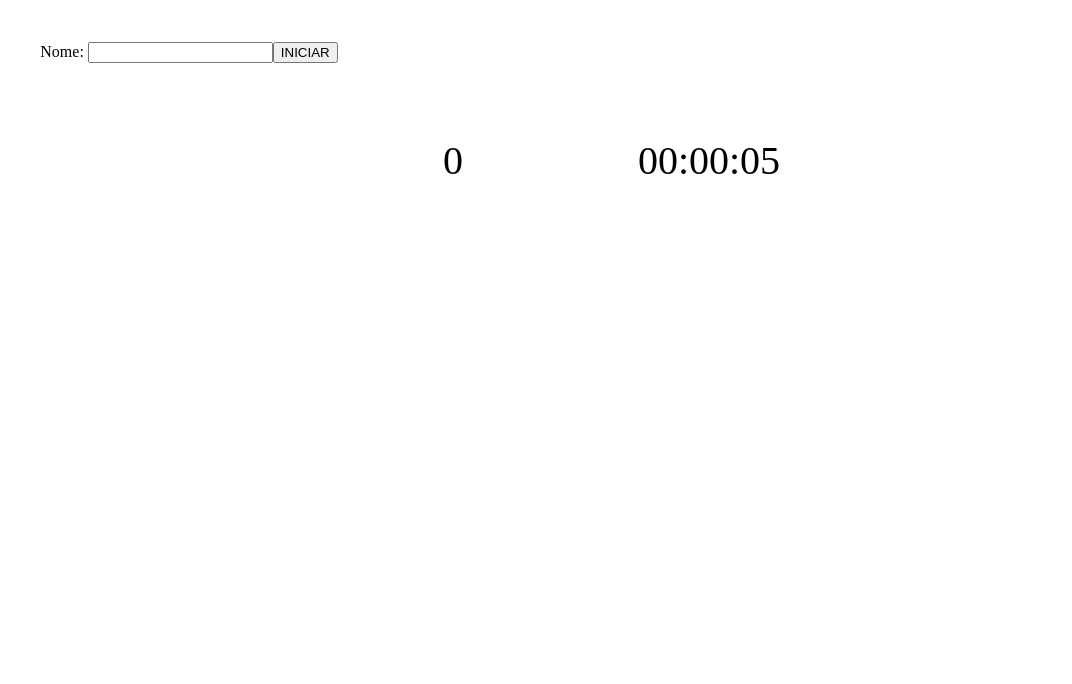
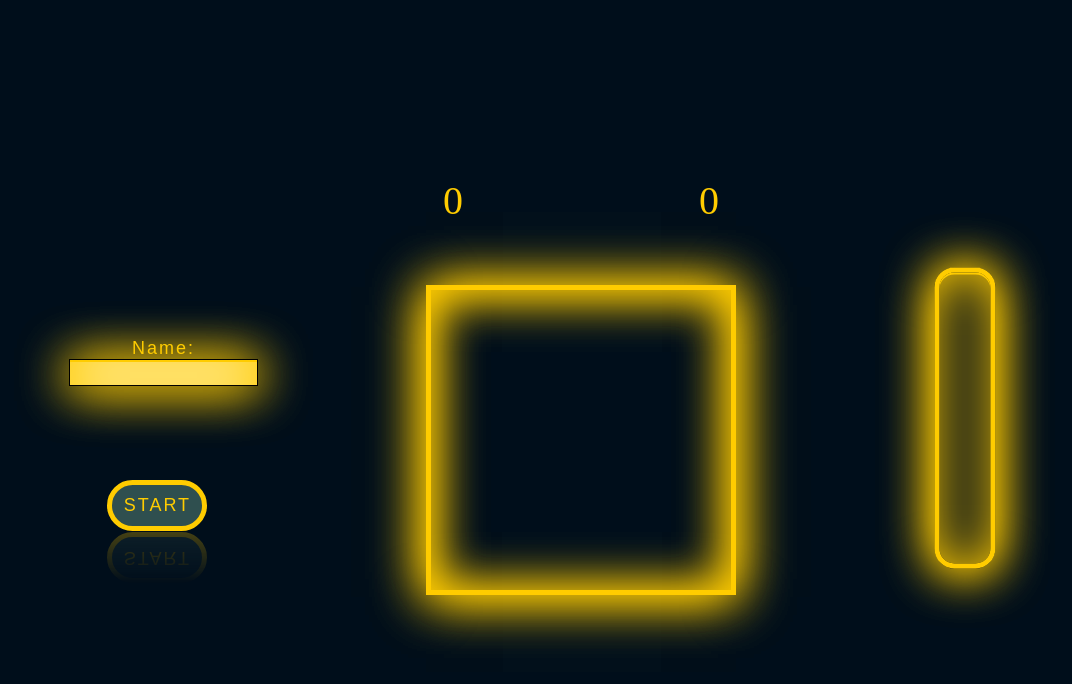
Before and after one commit to Rainer-Nery/Snakegameybyarr, a plain HTML site: page index.html in a window 1280 px wide. Shown: the whole page, without its empty margins (59-1131 px from the left). Drawn offline with Linux system fonts and the light colour scheme; a web font is replaced by a local one.

Commit message:
Changed the game style

```diff
--- a/css/style.css
+++ b/css/style.css
@@ -1,6 +1,6 @@
 #gameCanvas {
   position: absolute;
-        top: 50%;
+  top: 55%;
   left: 50%;
   transform: translate(-50%, -50%);
 }
@@ -9,15 +9,97 @@
   position: absolute;
   font-size: 40px;
   font-family: 'Antic Slab', serif;
-        top: 20%;
+  top: 25%;
   left: 40%;
   transform: translate(-50%, -50%);
+  color: #ffcc00 ;
 }
+
 #time {
   position: absolute;
   font-size: 40px;
   font-family: 'Antic Slab', serif;
-        top: 20%;
+  top: 25%;
   left: 60%;
   transform: translate(-50%, -50%);
+  color: #ffcc00 ;
 }
+
+.back {
+  background-color: #000e1b;
+  color: aliceblue;
+}
+
+#ranking {
+  color: aliceblue;
+  position: absolute;
+  top: 50%;
+  left: 80%;
+  transform: translate(-50%, -50%);
+  font-size: 18px;
+  color: #ffcc00;
+  font-family: Arial, Helvetica, sans-serif;
+  border: 2px solid #ffcc00;
+  width: fit-content;
+  height: 30%;
+  box-shadow:  0 2px 0px 0 #ffcc00 inset, 0 2px 50px 0 #ffcc00, 0 2px 50px 0 #ffcc00 inset, 0 2px 50px 0 #ffcc00;
+  border: 5px solid #ffcc00;
+  border-radius: 20px;
+  text-align: left;
+  padding: 2%;
+  font-size: 18px;
+  color: #ffcc00;
+  font-family: Arial, Helvetica, sans-serif;
+  font-weight: 400;
+  border: 5px solid #ffcc00;
+  letter-spacing: 2px;
+}
+
+.button {
+  text-align: center;
+  position: absolute;
+  left: 13%;
+  top: 60%;
+  width: 100px;
+  padding: 10px;
+  font-size: 18px;
+  color: #ffcc00;
+  font-family: Arial, Helvetica, sans-serif;
+  font-weight: 400;
+  border: 5px solid #ffcc00;
+  letter-spacing: 2px;
+  cursor: pointer;
+  border-radius: 100px;
+  -webkit-box-reflect: below 1px linear-gradient(transparent, #0004);
+  transition: 1.5s;
+  background-color: darkslategrey;
+}
+
+.button:hover {
+  box-shadow: 0 2px 0px 0 #ffcc00 inset, 0 2px 50px 0 #ffcc00, 0 2px 50px 0 #ffcc00 inset, 0 2px 50px 0 #ffcc00;
+  text-shadow: 0 0 5px #ffcc00;
+}
+
+input[type=text] {
+  border: 1px solid black;
+  box-shadow:  0 2px 0px 0 #ffcc00 inset, 0 2px 50px 0 #ffcc00, 0 2px 50px 0 #ffcc00 inset, 0 2px 50px 0 #ffcc00;
+  padding: 5px;
+}
+
+.name{
+  color: #ffcc00;
+  font-family: Arial, Helvetica, sans-serif;
+  font-weight: 400;
+  font-size: 18px;
+  letter-spacing: 2px;
+  top: 40%;
+  left: 10%;
+  position: absolute;
+  display: grid;
+}
+
+
+#gameCanvas{
+  box-shadow:  0 2px 50px 0 #ffcc00 inset, 0 2px 50px 0 #ffcc00, 0 2px 50px 0 #ffcc00 inset, 0 2px 50px 0 #ffcc00;
+  border: 5px solid #ffcc00;
+}
--- a/index.html
+++ b/index.html
@@ -1,5 +1,6 @@
 <!DOCTYPE html>
 <html>
+
 <head>
 	<title>Snake Game</title>
 	<meta charset="UTF-8">
@@ -20,10 +21,15 @@
 	</audio>
 </head>
 
-  <body>
+<body class="back">
 
-	 <div style="text-align:center;width:480px;">	<br>
-            <p> Nome: <input type="text" id="player"><button id="iniciar" onclick="init()" >INICIAR</button> </p>
+	<div style="text-align:center;width:480px;"> <br>
+		<p class="name"> Name:
+			<input type="text" id="player">
+			<label id="errolabel" for="player" style="color: red; font-size: 75%; visibility: hidden; padding-top: .3em;">INSIRA UM NOME</label>
+		</p>
+
+		<button id="iniciar" class="button" *ngif onclick="startButton()">START</button>
 		<br>
 	<p id="ranking"></p>
 	</div>
@@ -33,7 +39,8 @@
 
 	<link rel="stylesheet" href="css/style.css">
 
-	<script  src="js/index.js"></script>
+	<script src="js/index.js"></script>
 
 </body>
+
 </html>
--- a/js/index.js
+++ b/js/index.js
@@ -1,11 +1,13 @@
+var NOTSTARTED = true;
 
 const GAME_SPEED = 100;
-    const CANVAS_BORDER_COLOUR = 'black';
-    const CANVAS_BACKGROUND_COLOUR = "white";
+const CANVAS_BORDER_COLOUR = 'yellow';
+const CANVAS_BACKGROUND_COLOUR = "black";
 const SNAKE_COLOUR = 'Aqua';
 const SNAKE_BORDER_COLOUR = 'darkgreen';
 const FOOD_COLOUR = 'red';
 const FOOD_BORDER_COLOUR = 'darkred';
+
 //Relogio
 
 var fontType = "stab"
@@ -18,15 +20,16 @@
 var actualPlayer;
 var ranking;
 var actualScore = 0;
-	var playerScore = {name : "", score : 0};
+var playerScore = { name: "", score: 0 };
 
+var gameStarted = false;
 
 let snake = [
-      {x: 150, y: 150},
-      {x: 140, y: 150},
-      {x: 130, y: 150},
-      {x: 120, y: 150},
-      {x: 110, y: 150}
+  { x: 150, y: 150 },
+  { x: 140, y: 150 },
+  { x: 130, y: 150 },
+  { x: 120, y: 150 },
+  { x: 110, y: 150 }
 ]
 
 //Audios
@@ -73,20 +76,33 @@ function pauseAudio() {
 function main() {
 
   // Se o jogo terminar tera retorno para parar o jogo
-      if (didGameEnd()){
+  if (didGameEnd()) {
+  stopGame();
+
+    //resetgame();
+
+    //return;
+  }
+
+  runGame();
+
+}
+
+function stopGame() {
   saveScore();
   showRanking();
-		//resetgame();
   death.play();
   pauseAudio();
+  mustStop = false;
+  console.log("teste");
   return;
 }
 
+function runGame() {
   setTimeout(function onTick() {
     changingDirection = false;
     clearCanvas();
     drawFood();
-
     advanceSnake();
     drawSnake();
     playAudio()
@@ -94,25 +110,24 @@ function pauseAudio() {
     main();
   }
     , GAME_SPEED)
+}
 
-    }
 
 /**
  * Change the background colour of the canvas to CANVAS_BACKGROUND_COLOUR and
  * draw a border around it
  */
-	 function resetgame()
-	 {
-		 <!--
+function resetgame() {
   function timedRefresh(timeoutPeriod) {
-	setTimeout("location.reload(true);",timeoutPeriod);
+    setTimeout("location.reload(true);", timeoutPeriod);
   }
 
-window.onload = timedRefresh(2000);
+  window.onload = timedRefresh(3000);
 }
 function clearCanvas() {
   //  Select the colour to fill the drawing
   ctx.fillStyle = CANVAS_BACKGROUND_COLOUR;
+
   //  Select the colour for the border of the canvas
   ctx.strokestyle = CANVAS_BORDER_COLOUR;
 
@@ -139,7 +154,7 @@ window.onload = timedRefresh(2000);
  */
 function advanceSnake() {
   // Create the new Snake's head
-      const head = {x: snake[0].x + dx, y: snake[0].y + dy};
+  const head = { x: snake[0].x + dx, y: snake[0].y + dy };
   // Add the new head to the beginning of snake body
   snake.unshift(head);
 
@@ -163,21 +178,22 @@ window.onload = timedRefresh(2000);
 //-------------------------------------------------------
 
 ///Formata o tempo
-function formatTime (time) {
+function formatTime(time) {
   var tmp = Math.floor(time / 1000);
   var second = tmp % 60;
-  if (second < 10) {second = '0' + second};
+  if (second < 10) { second = '0' + second };
   tmp = Math.floor(tmp / 60);
   var minute = tmp % 60;
-  if (minute < 10) {minute = '0' + minute};
+  if (minute < 10) { minute = '0' + minute };
   tmp = Math.floor(tmp / 60);
   var hour = tmp;
-  if (hour < 10) {hour = '0' + hour};
+  if (hour < 10) { hour = '0' + hour };
   return hour + ':' + minute + ':' + second;
 }
 //Animação
 
 function animate() {
+  if (didGameEnd() == false && NOTSTARTED == false) {
     var startTime = +new Date();
     var step = function () {
       time = +new Date() - startTime + dTime;
@@ -185,10 +201,13 @@ function animate() {
       // Desenhando Tempo
       document.getElementById('time').innerHTML = formatTime(time);
 
-
+      if (didGameEnd() == false && NOTSTARTED == false) {
         requestAnimationFrame(step)
       }
+    }
+  }
   step();
+
 };
 
 
@@ -220,7 +239,7 @@ function animate() {
  * @param { number } max - The maximum number the random number can be
  */
 function randomTen(min, max) {
-      return Math.round((Math.random() * (max-min) + min) / 10) * 10;
+  return Math.round((Math.random() * (max - min) + min) / 10) * 10;
 }
 
 /**
@@ -253,15 +272,22 @@ function animate() {
  */
 function drawSnakePart(snakePart) {
   // Set the colour of the snake part
-      ctx.fillStyle = SNAKE_COLOUR;
-
+  //ctx.fillStyle = SNAKE_COLOUR;
+  ctx.secondcolor = "red";
   // Set the border colour of the snake part
   ctx.strokestyle = SNAKE_BORDER_COLOUR;
 
   // Draw a "filled" rectangle to represent the snake part at the coordinates
   // the part is located
+  var grd = ctx.createLinearGradient(0, 0, 300, 0);
+  grd.addColorStop(0, "white");
+  grd.addColorStop(1, "black");
+
+  ctx.fillStyle = grd;
+
   ctx.fillRect(snakePart.x, snakePart.y, 10, 10);
-
+  ctx.shadowBlur = 10;
+  ctx.shadowColor = "red";
   // Draw a border around the snake part
   ctx.strokeRect(snakePart.x, snakePart.y, 10, 10);
 }
@@ -286,10 +312,18 @@ function animate() {
   if (jsonFile != null) {
     ranking = JSON.parse(jsonFile);
   } else { //Qdo ainda não existe ranking
-        ranking = {players:[]};
+    ranking = { players: [] };
   }
-    var pontuacoes = ranking.players;
+
+  var pontuacoes = ranking.players.sort(
+    function (a, b) { return b.score - a.score }
+  ).slice(0, 5);
+  ;
+
+  if (playerScore.score > pontuacoes[4].score) {
     pontuacoes.push(playerScore);
+    ctx.color = "Green";
+  }
   ranking.players = pontuacoes;
 
   var objJSON = JSON.stringify(ranking);
@@ -298,26 +332,40 @@ function animate() {
 }
 
 function showRanking() {
-    var text = "<h2> Ranking: </h2>";
+  var text = "<h2> Rank: </h2>";
+
   var pontuacoes = ranking.players;
 
+
   for (i in pontuacoes) {
-        text = text + "Nome: " + pontuacoes[i].name + " - Pontos: " + pontuacoes[i].score + "<br>";
+    text = text + "Nome: " + pontuacoes[i].name + " Pontos: " + pontuacoes[i].score + "<br>";
   }
+
 
   document.getElementById("ranking").innerHTML = text;
 }
 
 /*              -----------------  */
 
+function startOrReset() {
 
+}
 
 function init() {
+  console.log("A");
+  if (actualPlayer = document.getElementById("player").value != "") {
     actualPlayer = document.getElementById("player").value;
     document.getElementById("player").value = "";
     document.getElementById("iniciar").disabled = true;
-    //startGame()
+    NOTSTARTED = !NOTSTARTED;
     main()
+    animate()
+    console.log("B");
+  }
+  else {
+    document.getElementById("errolabel").style.visibility = "visible";
+  }
+
 }
 
 function changeDirection(event) {
@@ -362,4 +410,16 @@ function init() {
     dx = 0;
     dy = 10;
   }
-    } 	animate();
+}
+//animate();
+
+function startButton() {
+  if (didGameEnd() == true) {
+    main();
+    didGameEnd() = false;
+    console.log(didGameEnd().value);
+  }
+  else {
+    init()
+  }
+}
```
Lines whose indentation alone changed are shown as unchanged.
